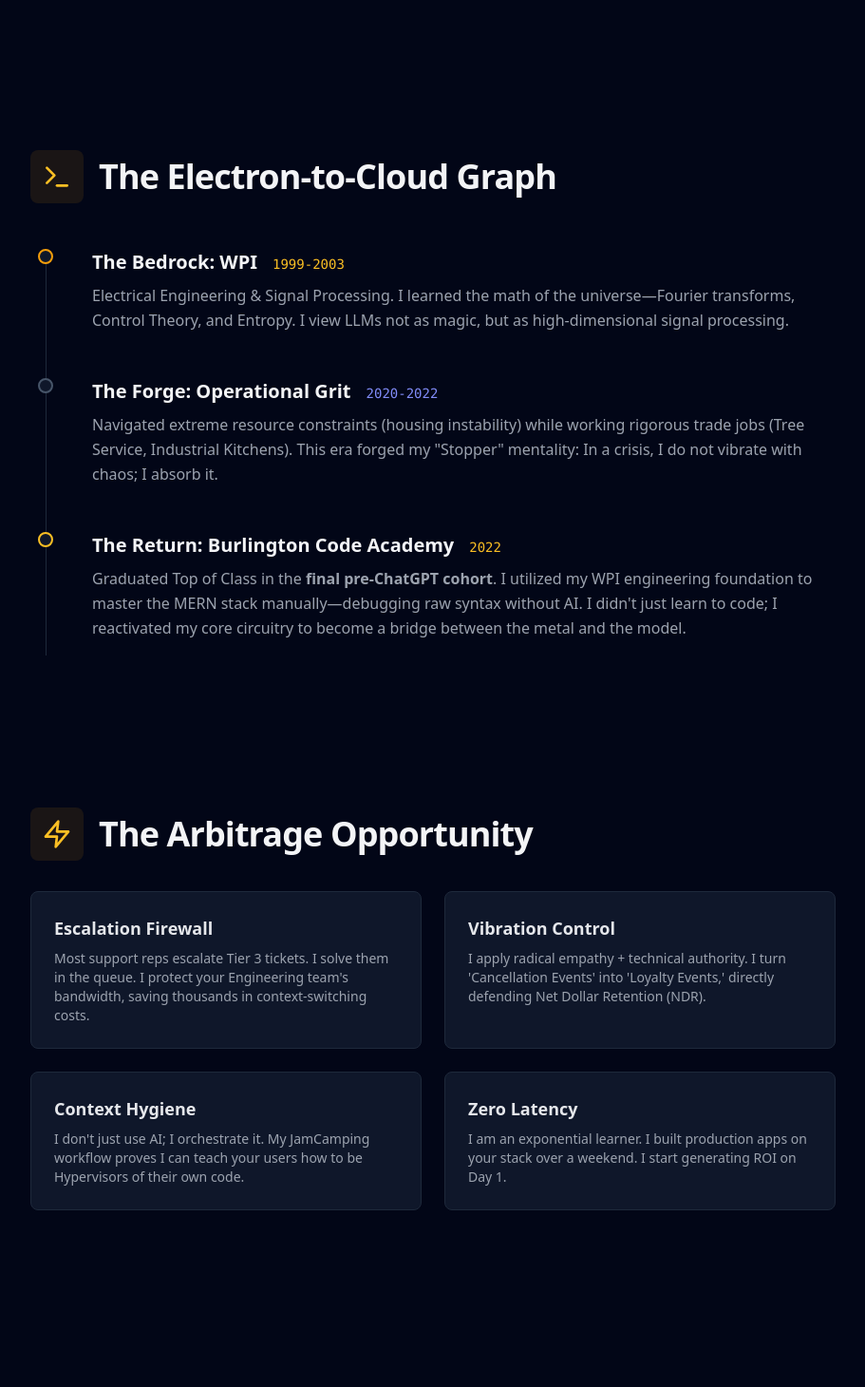
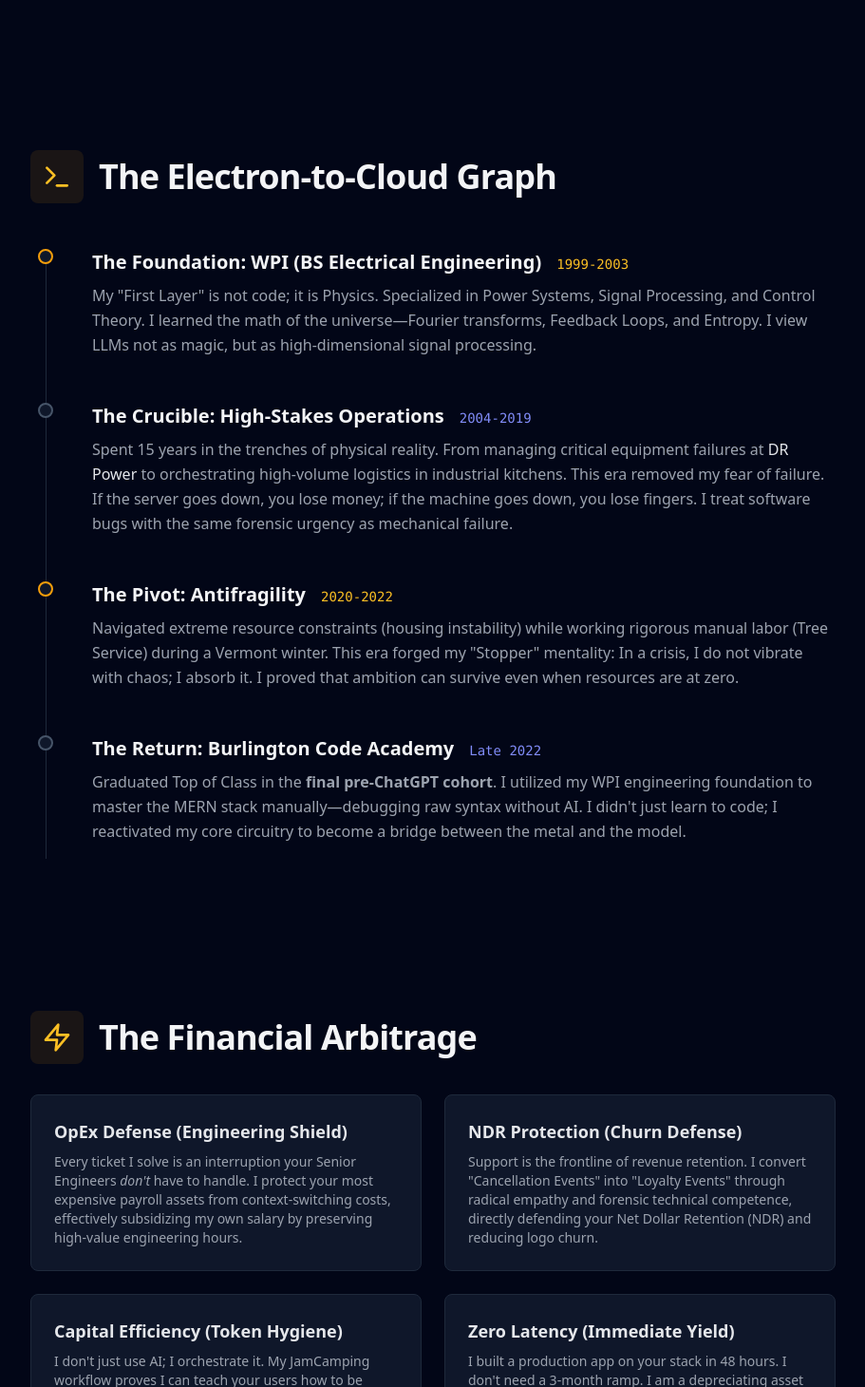
Before and after one commit to joshuawakefield/WhyJosh, a React (Vite) app: page / in a window 1280 px wide. Shown: the part 1340-2800 px from the top of the page at 95% size, without its empty margins (184-1095 px from the left). Built offline with nearby package versions, Linux system fonts and the light colour scheme.

Commit message:
Updated App.tsx

```diff
--- a/src/App.tsx
+++ b/src/App.tsx
@@ -323,9 +323,7 @@ function App() {
 
         {/* The Thesis */}
         <section id="thesis" className="space-y-8 group">
-          {/* Removed group-hover:shadow to fix outer glow bug */}
           <div className="space-y-4 border-l-4 pl-6 relative border-amber-500 transition-all duration-700">
-            {/* Removed glow-header class so text only scales */}
             <h2 className="text-3xl md:text-5xl font-bold text-gray-100 tracking-tight transition-transform duration-700 ease-out origin-left group-hover:scale-[1.15]">
               Integrated Polarity
             </h2>
@@ -355,90 +353,122 @@ function App() {
         {/* The Timeline */}
         <section id="timeline" className="space-y-12 group">
           <div className="flex items-center gap-4 relative">
-            {/* Removed the background glow div */}
             <div className="p-3 rounded-lg transition-all duration-700 transform group-hover:scale-110 bg-amber-500/10 text-amber-400 group-hover:shadow-[0_0_20px_rgba(251,191,36,0.5)] group-hover:bg-amber-500/20">
               <Terminal size={32} />
             </div>
-            {/* Removed glow-header class */}
             <h2 className="text-3xl md:text-4xl font-bold text-gray-100 tracking-tight transition-transform duration-700 ease-out origin-left group-hover:scale-[1.15]">
               The Electron-to-Cloud Graph
             </h2>
           </div>
 
           <div className="relative border-l border-slate-800 ml-4 space-y-12 pb-4">
+
+            {/* ITEM 1: WPI */}
             <div className="relative pl-12 group/item">
               <div className="absolute -left-[9px] top-0 h-4 w-4 rounded-full bg-slate-900 border-2 transition-colors duration-300 border-amber-500 group-hover/item:bg-amber-500"></div>
               <div className="space-y-2">
                 <div className="flex flex-col md:flex-row md:items-baseline gap-2 md:gap-4">
-                  <h3 className="text-xl font-bold text-gray-100">The Bedrock: WPI</h3>
+                  <h3 className="text-xl font-bold text-gray-100">The Foundation: WPI (BS Electrical Engineering)</h3>
                   <span className="text-amber-400 font-mono text-sm">1999-2003</span>
                 </div>
                 <div className="text-gray-400 leading-relaxed">
-                  Electrical Engineering & Signal Processing. I learned the math of the universe—Fourier transforms, Control Theory, and Entropy. I view LLMs not as magic, but as high-dimensional signal processing.
+                  My "First Layer" is not code; it is Physics. Specialized in Power Systems, Signal Processing, and Control Theory. I learned the math of the universe—Fourier transforms, Feedback Loops, and Entropy. I view LLMs not as magic, but as high-dimensional signal processing.
                 </div>
               </div>
             </div>
 
+            {/* ITEM 2: OPERATIONS (The Gap) */}
             <div className="relative pl-12 group/item">
-              <div className="absolute -left-[9px] top-0 h-4 w-4 rounded-full bg-slate-900 border-2 border-slate-600 transition-colors duration-300 group-hover/item:border-indigo-500"></div>
+              <div className="absolute -left-[9px] top-0 h-4 w-4 rounded-full bg-slate-900 border-2 border-slate-600 transition-colors duration-300 border-indigo-500 group-hover/item:bg-indigo-500"></div>
               <div className="space-y-2">
                 <div className="flex flex-col md:flex-row md:items-baseline gap-2 md:gap-4">
-                  <h3 className="text-xl font-bold text-gray-100">The Forge: Operational Grit</h3>
-                  <span className="text-indigo-400 font-mono text-sm">2020-2022</span>
+                  <h3 className="text-xl font-bold text-gray-100">The Crucible: High-Stakes Operations</h3>
+                  <span className="text-indigo-400 font-mono text-sm">2004-2019</span>
                 </div>
                 <div className="text-gray-400 leading-relaxed">
-                  Navigated extreme resource constraints (housing instability) while working rigorous trade jobs (Tree Service, Industrial Kitchens). This era forged my "Stopper" mentality: In a crisis, I do not vibrate with chaos; I absorb it.
+                  Spent 15 years in the trenches of physical reality. From managing critical equipment failures at <span className="text-gray-200">DR Power</span> to orchestrating high-volume logistics in industrial kitchens. This era removed my fear of failure. If the server goes down, you lose money; if the machine goes down, you lose fingers. I treat software bugs with the same forensic urgency as mechanical failure.
                 </div>
               </div>
             </div>
 
+            {/* ITEM 3: THE WINTER (The Pivot) */}
             <div className="relative pl-12 group/item">
-              <div className="absolute -left-[9px] top-0 h-4 w-4 rounded-full bg-slate-900 border-2 transition-colors duration-300 border-amber-400 group-hover/item:bg-amber-400"></div>
+              <div className="absolute -left-[9px] top-0 h-4 w-4 rounded-full bg-slate-900 border-2 transition-colors duration-300 border-amber-500 group-hover/item:bg-amber-500"></div>
+              <div className="space-y-2">
+                <div className="flex flex-col md:flex-row md:items-baseline gap-2 md:gap-4">
+                  <h3 className="text-xl font-bold text-gray-100">The Pivot: Antifragility</h3>
+                  <span className="text-amber-400 font-mono text-sm">2020-2022</span>
+                </div>
+                <div className="text-gray-400 leading-relaxed">
+                  Navigated extreme resource constraints (housing instability) while working rigorous manual labor (Tree Service) during a Vermont winter. This era forged my "Stopper" mentality: In a crisis, I do not vibrate with chaos; I absorb it. I proved that ambition can survive even when resources are at zero.
+                </div>
+              </div>
+            </div>
+
+             {/* ITEM 4: THE RETURN (BCA) */}
+             <div className="relative pl-12 group/item">
+              <div className="absolute -left-[9px] top-0 h-4 w-4 rounded-full bg-slate-900 border-2 border-slate-600 transition-colors duration-300 border-indigo-500 group-hover/item:bg-indigo-500"></div>
               <div className="space-y-2">
                 <div className="flex flex-col md:flex-row md:items-baseline gap-2 md:gap-4">
                   <h3 className="text-xl font-bold text-gray-100">The Return: Burlington Code Academy</h3>
-                  <span className="text-amber-400 font-mono text-sm">2022</span>
+                  <span className="text-indigo-400 font-mono text-sm">Late 2022</span>
                 </div>
                 <div className="text-gray-400 leading-relaxed">
                   Graduated Top of Class in the <strong>final pre-ChatGPT cohort</strong>. I utilized my WPI engineering foundation to master the MERN stack manually—debugging raw syntax without AI. I didn't just learn to code; I reactivated my core circuitry to become a bridge between the metal and the model.
                 </div>
               </div>
             </div>
+
           </div>
         </section>
 
         {/* The ROI (Arbitrage) */}
         <section id="roi" className="space-y-8 group">
            <div className="flex items-center gap-4 relative">
-            {/* Removed the background glow div */}
             <div className="p-3 rounded-lg transition-all duration-700 transform group-hover:scale-110 bg-amber-500/10 text-amber-400 group-hover:shadow-[0_0_20px_rgba(251,191,36,0.5)] group-hover:bg-amber-500/20">
               <Zap size={32} />
             </div>
-            {/* Removed glow-header class */}
             <h2 className="text-3xl md:text-4xl font-bold text-gray-100 tracking-tight transition-transform duration-700 ease-out origin-left group-hover:scale-[1.15]">
-              The Arbitrage Opportunity
+              The Financial Arbitrage
             </h2>
           </div>
 
           <div className="grid grid-cols-1 md:grid-cols-2 gap-6">
-            {['Escalation Firewall', 'Vibration Control', 'Context Hygiene', 'Zero Latency'].map((title, i) => (
-              <SpotlightCard key={i} className="bg-slate-900 border p-6 rounded-lg transition-all duration-300 border-slate-800 hover:border-amber-500/50 hover:scale-[1.05] hover:z-10 hover:shadow-2xl">
-                <h3 className="text-lg font-bold text-gray-200 mb-2">{title}</h3>
-                <p className="text-gray-400 text-sm">
-                  {i === 0 && "Most support reps escalate Tier 3 tickets. I solve them in the queue. I protect your Engineering team's bandwidth, saving thousands in context-switching costs."}
-                  {i === 1 && "I apply radical empathy + technical authority. I turn 'Cancellation Events' into 'Loyalty Events,' directly defending Net Dollar Retention (NDR)."}
-                  {i === 2 && "I don't just use AI; I orchestrate it. My JamCamping workflow proves I can teach your users how to be Hypervisors of their own code."}
-                  {i === 3 && "I am an exponential learner. I built production apps on your stack over a weekend. I start generating ROI on Day 1."}
-                </p>
-              </SpotlightCard>
-            ))}
+            <SpotlightCard className="bg-slate-900 border p-6 rounded-lg transition-all duration-300 border-slate-800 hover:border-amber-500/50 hover:scale-[1.05] hover:z-10 hover:shadow-2xl">
+              <h3 className="text-lg font-bold text-gray-200 mb-2">OpEx Defense (Engineering Shield)</h3>
+              <p className="text-gray-400 text-sm">
+                Every ticket I solve is an interruption your Senior Engineers <em>don't</em> have to handle. I protect your most expensive payroll assets from context-switching costs, effectively subsidizing my own salary by preserving high-value engineering hours.
+              </p>
+            </SpotlightCard>
+
+            <SpotlightCard className="bg-slate-900 border p-6 rounded-lg transition-all duration-300 border-slate-800 hover:border-amber-500/50 hover:scale-[1.05] hover:z-10 hover:shadow-2xl">
+              <h3 className="text-lg font-bold text-gray-200 mb-2">NDR Protection (Churn Defense)</h3>
+              <p className="text-gray-400 text-sm">
+                Support is the frontline of revenue retention. I convert "Cancellation Events" into "Loyalty Events" through radical empathy and forensic technical competence, directly defending your Net Dollar Retention (NDR) and reducing logo churn.
+              </p>
+            </SpotlightCard>
+
+            <SpotlightCard className="bg-slate-900 border p-6 rounded-lg transition-all duration-300 border-slate-800 hover:border-amber-500/50 hover:scale-[1.05] hover:z-10 hover:shadow-2xl">
+               <h3 className="text-lg font-bold text-gray-200 mb-2">Capital Efficiency (Token Hygiene)</h3>
+              <p className="text-gray-400 text-sm">
+                I don't just use AI; I orchestrate it. My JamCamping workflow proves I can teach your users how to be Hypervisors of their own code, reducing frustration and maximizing the value they get from every token they pay for.
+              </p>
+            </SpotlightCard>
+
+            <SpotlightCard className="bg-slate-900 border p-6 rounded-lg transition-all duration-300 border-slate-800 hover:border-amber-500/50 hover:scale-[1.05] hover:z-10 hover:shadow-2xl">
+              <h3 className="text-lg font-bold text-gray-200 mb-2">Zero Latency (Immediate Yield)</h3>
+              <p className="text-gray-400 text-sm">
+                 I built a production app on your stack in 48 hours. I don't need a 3-month ramp. I am a depreciating asset in reverse: I become exponentially more valuable every week as I synthesize the platform's edge cases into documentation.
+              </p>
+            </SpotlightCard>
           </div>
         </section>
 
         {/* CALL TO ACTION */}
         <section className="text-center space-y-8 pt-10 pb-20">
-          <p className="text-2xl text-gray-300 font-light">
-            I am not looking for a job. I am looking for a mission.
+          <p className="text-2xl text-gray-300 font-light max-w-2xl mx-auto">
+             I don't just want to close tickets; I want to build the division that eliminates them. <br/><br/>
+             <span className="text-lg text-gray-400">My trajectory is vertical. I am looking for the role where I can prove my value in the queue, and eventually lead your entire Customer Experience function.</span>
           </p>
           <div className="flex justify-center">
              <a
```
